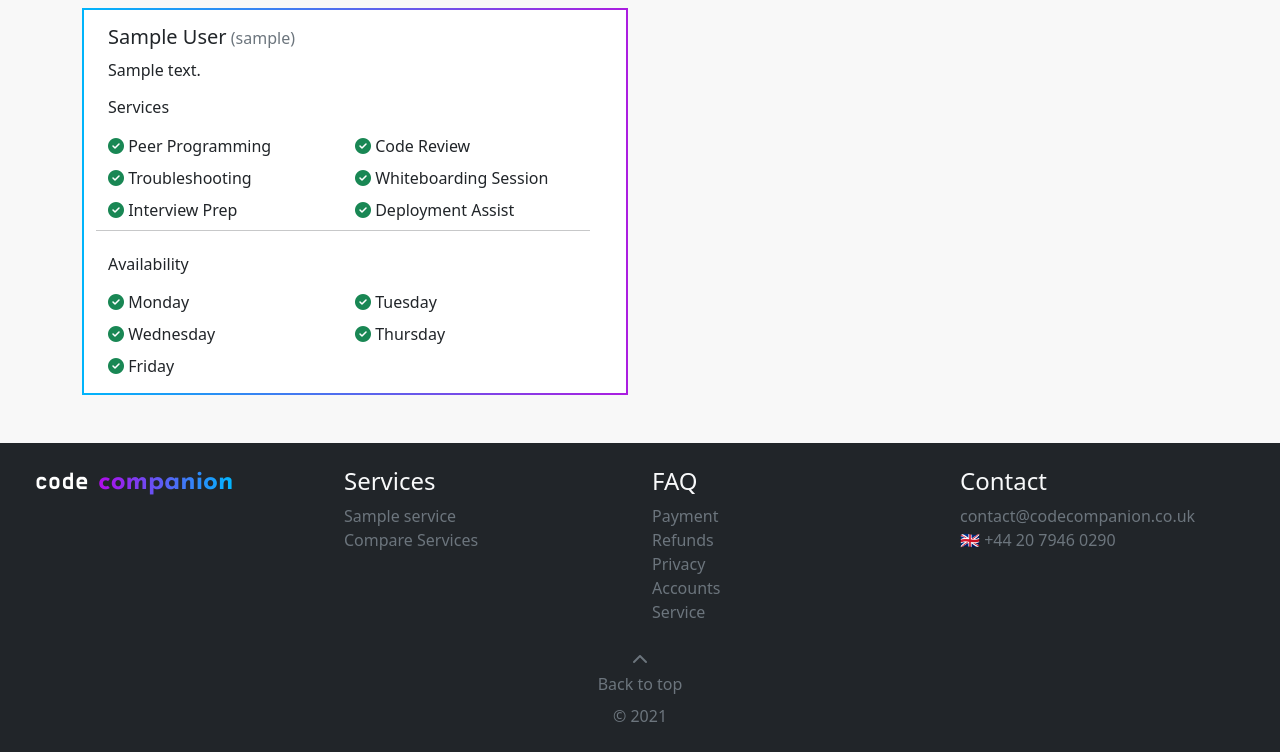
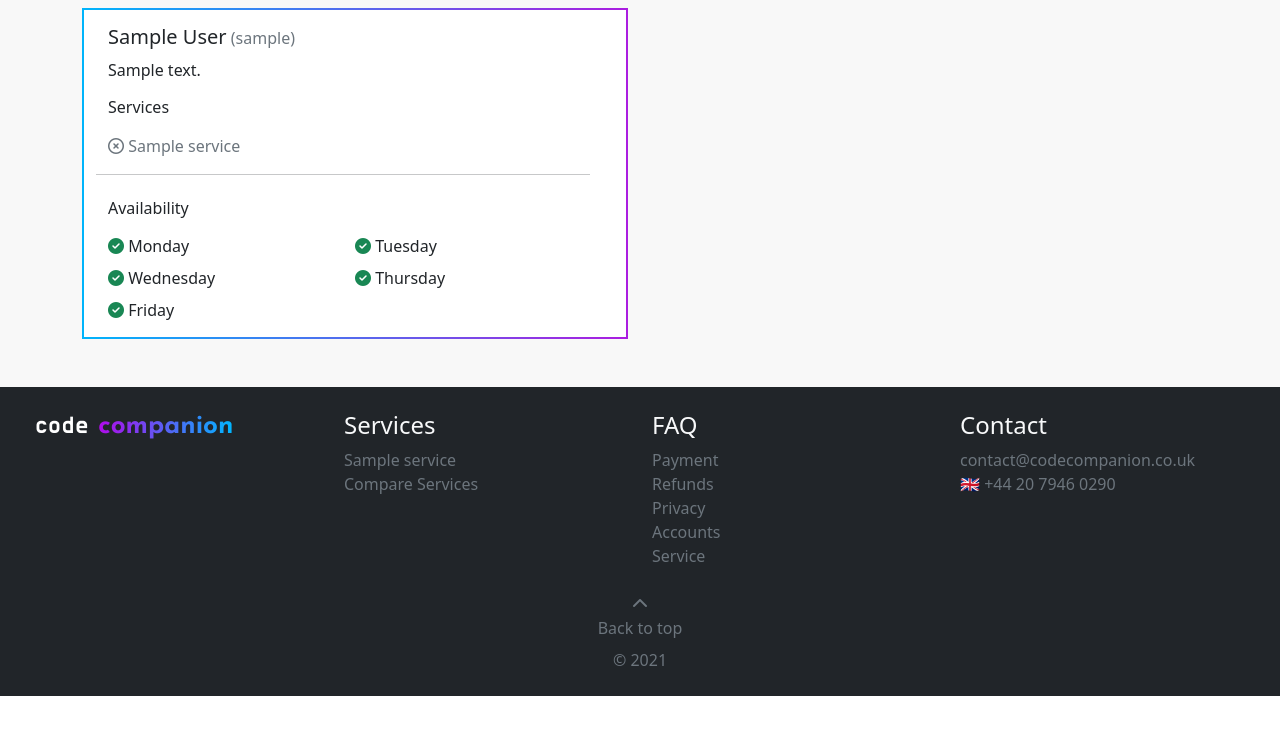
Before and after one commit to rbsam176/ms4-codecompanion, a Django app: page /companions/ in a window 1280 px wide. Shown: the part 194-946 px from the top of the page. After the commit the page ends 890 px from the top, so only its background shows below. Run offline with Django 3.2, Linux system fonts and the light colour scheme; tables that the repository leaves empty hold one stand-in row (values such as "Sample post"); some libraries are stand-ins or nearby versions.

Commit message:
moved services offered over to be its own model

```diff
--- a/home/templates/home/companions.html
+++ b/home/templates/home/companions.html
@@ -25,62 +25,16 @@
                             <p>{{ companion.bio }}</p>
                             <div class="row gy-2 w-100">
                                 <h6>Services</h6>
+                                {% for service in services %}
                                 <div class="col-6">
-                                    {% if companion.peer_programming_offered %}
-                                        <i class="fas text-success fa-check-circle"></i>
+                                    {% if companion in service.companion.all %}
+                                        <i class="fas text-success fa-check-circle"></i> <span>{{ service }}</span>
                                     {% else %}
-                                        <i class="far fa-times-circle"></i>
+                                        <span class="text-muted"><i class="far fa-times-circle"></i> {{ service }}</span>
                                     {% endif %}
-                                    <span {% if not companion.peer_programming_offered %} class="text-muted"{% endif %}>Peer Programming</span>
                                 </div>
-
-                                <div class="col-6">
-                                    {% if companion.code_review_offered %}
-                                        <i class="fas text-success fa-check-circle"></i>
-                                    {% else %}
-                                        <i class="far fa-times-circle"></i>
-                                    {% endif %}
-                                    <span {% if not companion.code_review_offered %} class="text-muted"{% endif %}>Code Review</span>
-                                </div>
-
-                                <div class="col-6">
-                                    {% if companion.troubleshooting_offered %}
-                                        <i class="fas text-success fa-check-circle"></i>
-                                    {% else %}
-                                        <i class="far fa-times-circle"></i>
-                                    {% endif %}
-                                    <span {% if not companion.troubleshooting_offered %} class="text-muted"{% endif %}>Troubleshooting</span>
-                                </div>
-
-                                <div class="col-6">
-                                    {% if companion.whiteboarding_session_offered %}
-                                        <i class="fas text-success fa-check-circle"></i>
-                                    {% else %}
-                                        <i class="far fa-times-circle"></i>
-                                    {% endif %}
-                                    <span {% if not companion.whiteboarding_session_offered %} class="text-muted"{% endif %}>Whiteboarding Session</span>
-                                </div>
-
-                                <div class="col-6">
-                                    {% if companion.interview_prep_offered %}
-                                        <i class="fas text-success fa-check-circle"></i>
-                                    {% else %}
-                                        <i class="far fa-times-circle"></i>
-                                    {% endif %}
-                                    <span {% if not companion.interview_prep_offered %} class="text-muted"{% endif %}>Interview Prep</span>
-                                </div>
-
-                                <div class="col-6">
-                                    {% if companion.deployment_assist_offered %}
-                                        <i class="fas text-success fa-check-circle"></i>
-                                    {% else %}
-                                        <i class="far fa-times-circle"></i>
-                                    {% endif %}
-                                    <span {% if not companion.deployment_assist_offered %} class="text-muted"{% endif %}>Deployment Assist</span>
-                                </div>
-
-                                <hr>
-
+                                {% endfor %}
+                                <hr class="my-3">
                                 <h6>Availability</h6>
 
                                 <div class="col-6">
--- a/profiles/models.py
+++ b/profiles/models.py
@@ -5,12 +5,6 @@ from django.dispatch import receiver
 
 class CompanionProfile(models.Model):
     user = models.OneToOneField(User, on_delete=models.CASCADE)
-    peer_programming_offered = models.BooleanField(default=False)
-    code_review_offered = models.BooleanField(default=False)
-    troubleshooting_offered = models.BooleanField(default=False)
-    whiteboarding_session_offered = models.BooleanField(default=False)
-    interview_prep_offered = models.BooleanField(default=False)
-    deployment_assist_offered = models.BooleanField(default=False)
     monday_available = models.BooleanField(default=False)
     tuesday_available = models.BooleanField(default=False)
     wednesday_available = models.BooleanField(default=False)
--- a/profiles/views.py
+++ b/profiles/views.py
@@ -103,7 +103,7 @@ def profile(request):
 		for session in OrderLineItem.objects.filter(order=order):
 			current_ts = datetime.datetime.now(tz=pytz.timezone('UTC'))
 			# SECONDS BETWEEN CURRENT TIME AND START TIME
-			seconds_until = (session.start_datetime - current_ts).total_seconds()
+			seconds_until = (current_ts - session.start_datetime).total_seconds()
 
 			if current_ts < session.start_datetime:
 				status = 'upcoming'
@@ -111,12 +111,14 @@ def profile(request):
 				'session': session,
 				'status': status
 				})
+
 			if current_ts == session.start_datetime or seconds_until < 300 or current_ts > session.start_datetime and current_ts < session.end_datetime:
 				status = 'active'
 				sessions.append({
 				'session': session,
 				'status': status
 				})
+
 
 
 	template = 'profiles/profile.html'
@@ -161,7 +163,7 @@ def order_history(request, order_number):
 
 	for item in lineitems:
 		# SECONDS BETWEEN CURRENT TIME AND START TIME
-		seconds_until = (item.start_datetime - current_ts).total_seconds()
+		seconds_until = (current_ts - item.start_datetime).total_seconds()
 
 		print(seconds_until)
 
--- a/services/models.py
+++ b/services/models.py
@@ -33,6 +33,9 @@ class Service(models.Model):
     def __str__(self):
         return self.name
 
+    def get_companions(self):
+        return self.companion
+
     def get_endpoint(self):
         return self.get_endpoint
 
```
Also changed, not shown: services/templates/services/service_detail.html (+12 -5 lines), services/views.py (+22 -15 lines), profiles/migrations/0027_auto_20210818_1438.py (added).
